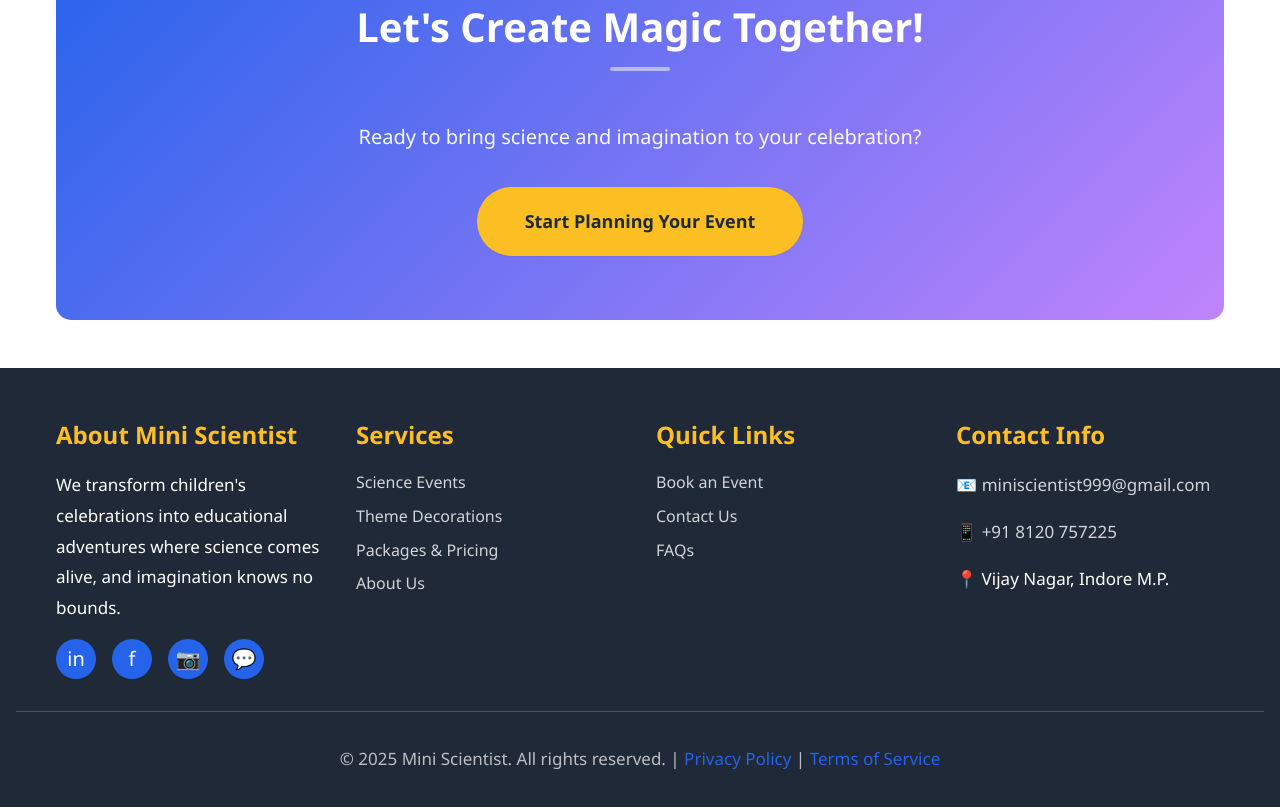
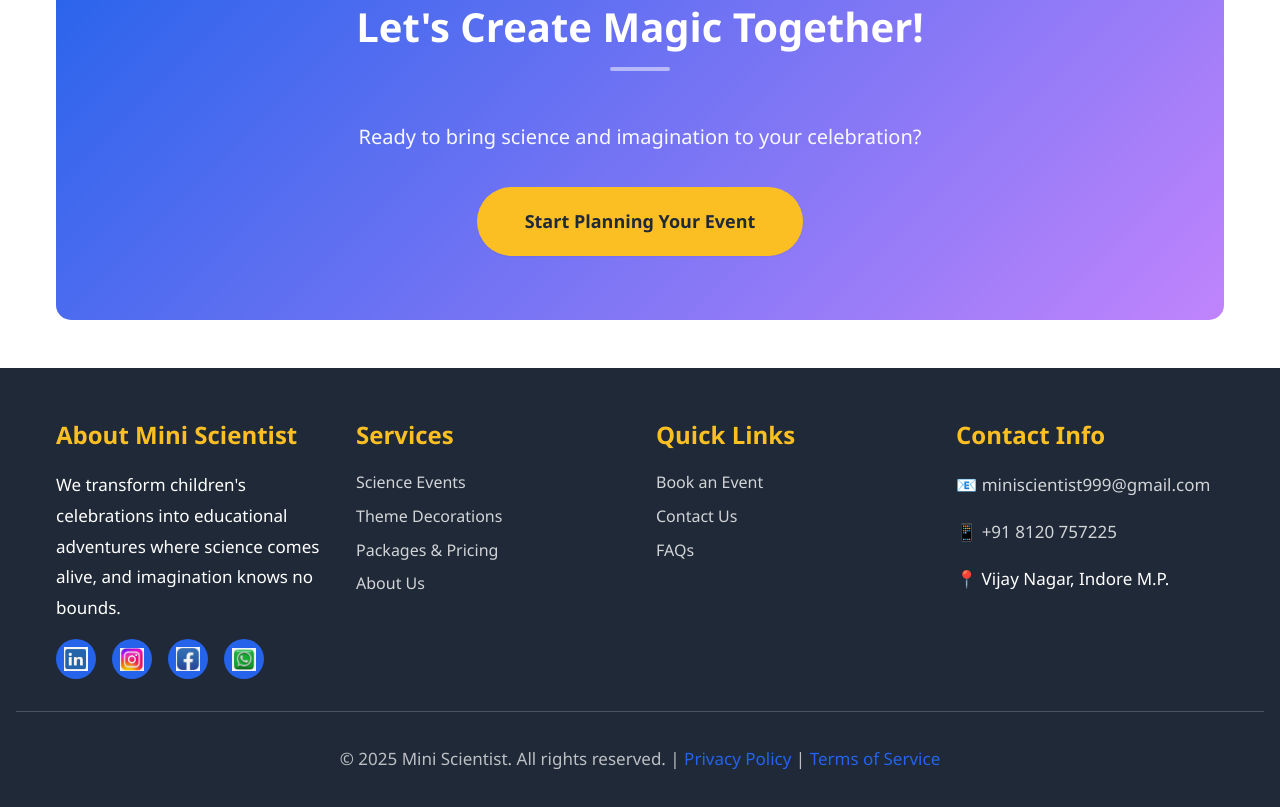
Before and after one commit to Pawan-Chaturvedi/MiniScientist, a website: page about.html in a window 1280 px wide. Shown: the part 7710-8517 px from the top of the page. Drawn offline with Linux system fonts and the light colour scheme.

Commit message:
Logo update

```diff
--- a/about.html
+++ b/about.html
@@ -6,6 +6,7 @@
     <title>About Us - Mini Scientist</title>
     <meta name="description" content="Learn about Mini Scientist - our mission, values, team, and commitment to child safety and education.">
     <link rel="stylesheet" href="css/styles.css">
+    <link rel="stylesheet" href="https://cdnjs.cloudflare.com/ajax/libs/font-awesome/6.4.0/css/all.min.css">
 </head>
 <body>
     <!-- Header & Navigation -->
@@ -298,10 +299,10 @@
                 <h4>About Mini Scientist</h4>
                 <p>We transform children's celebrations into educational adventures where science comes alive, and imagination knows no bounds.</p>
                 <div class="social-links">
-                    <a href="https://www.linkedin.com/in/mini-scientist-749a493a8" target="_blank" title="LinkedIn">in</a>
-                    <a href="#" title="Facebook">f</a>
-                    <a href="#" title="Instagram">📷</a>
-                    <a href="https://wa.me/918120757225" target="_blank" title="WhatsApp">💬</a>
+                    <a href="https://www.linkedin.com/in/mini-scientist-749a493a8" target="_blank" title="LinkedIn"><img src="assets/images/Linkedin.PNG" alt="LinkedIn"></a>
+                    <a href="https://www.instagram.com" target="_blank" title="Instagram"><img src="assets/images/Instagram.PNG" alt="Instagram"></a>
+                    <a href="https://www.facebook.com" target="_blank" title="Facebook"><img src="assets/images/Facebook.PNG" alt="Facebook"></a>
+                    <a href="https://wa.me/918120757225" target="_blank" title="WhatsApp"><img src="assets/images/Whatsapp.PNG" alt="WhatsApp"></a>
                 </div>
             </div>
             <div class="footer-section">
--- a/contact.html
+++ b/contact.html
@@ -6,6 +6,7 @@
     <title>Book an Event - Mini Scientist</title>
     <meta name="description" content="Book your science event or theme decoration. Fill our online form, call us, or message on WhatsApp. Mini Scientist brings science to your celebration!">
     <link rel="stylesheet" href="css/styles.css">
+    <link rel="stylesheet" href="https://cdnjs.cloudflare.com/ajax/libs/font-awesome/6.4.0/css/all.min.css">
 </head>
 <body>
     <!-- Header & Navigation -->
@@ -356,10 +357,10 @@
                 <h4>About Mini Scientist</h4>
                 <p>We transform children's celebrations into educational adventures where science comes alive, and imagination knows no bounds.</p>
                 <div class="social-links">
-                    <a href="https://www.linkedin.com/in/mini-scientist-749a493a8" target="_blank" title="LinkedIn">in</a>
-                    <a href="#" title="Facebook">f</a>
-                    <a href="#" title="Instagram">📷</a>
-                    <a href="https://wa.me/918120757225" target="_blank" title="WhatsApp">💬</a>
+                    <a href="https://www.linkedin.com/in/mini-scientist-749a493a8" target="_blank" title="LinkedIn"><img src="assets/images/Linkedin.PNG" alt="LinkedIn"></a>
+                    <a href="https://www.instagram.com" target="_blank" title="Instagram"><img src="assets/images/Instagram.PNG" alt="Instagram"></a>
+                    <a href="https://www.facebook.com" target="_blank" title="Facebook"><img src="assets/images/Facebook.PNG" alt="Facebook"></a>
+                    <a href="https://wa.me/918120757225" target="_blank" title="WhatsApp"><img src="assets/images/Whatsapp.PNG" alt="WhatsApp"></a>
                 </div>
             </div>
             <div class="footer-section">
--- a/css/styles.css
+++ b/css/styles.css
@@ -814,6 +814,16 @@ footer .container {
   transition: all 0.3s ease;
 }
 
+.social-links a img {
+  width: 24px;
+  height: 24px;
+  object-fit: contain;
+}
+
+.social-links a i {
+  font-size: 1.2rem;
+}
+
 .social-links a:hover {
   background: var(--accent-yellow);
   color: var(--dark-text);
@@ -822,6 +832,16 @@ footer .container {
 
 .social-links a[href*="linkedin"]:hover {
   background: #0077b5;
+  color: var(--white);
+}
+
+.social-links a[href*="instagram"]:hover {
+  background: linear-gradient(135deg, #667eea 0%, #764ba2 100%);
+  color: var(--white);
+}
+
+.social-links a[href*="whatsapp"]:hover {
+  background: #25d366;
   color: var(--white);
 }
 
--- a/packages.html
+++ b/packages.html
@@ -6,6 +6,7 @@
     <title>Packages & Pricing - Mini Scientist</title>
     <meta name="description" content="Explore our affordable packages for birthday parties, school events, and STEM workshops with transparent pricing.">
     <link rel="stylesheet" href="css/styles.css">
+    <link rel="stylesheet" href="https://cdnjs.cloudflare.com/ajax/libs/font-awesome/6.4.0/css/all.min.css">
 </head>
 <body>
     <!-- Header & Navigation -->
@@ -304,10 +305,10 @@
                 <h4>About Mini Scientist</h4>
                 <p>We transform children's celebrations into educational adventures where science comes alive, and imagination knows no bounds.</p>
                 <div class="social-links">
-                    <a href="https://www.linkedin.com/in/mini-scientist-749a493a8" target="_blank" title="LinkedIn">in</a>
-                    <a href="#" title="Facebook">f</a>
-                    <a href="#" title="Instagram">📷</a>
-                    <a href="https://wa.me/918120757225" target="_blank" title="WhatsApp">💬</a>
+                    <a href="https://www.linkedin.com/in/mini-scientist-749a493a8" target="_blank" title="LinkedIn"><img src="assets/images/Linkedin.PNG" alt="LinkedIn"></a>
+                    <a href="https://www.instagram.com" target="_blank" title="Instagram"><img src="assets/images/Instagram.PNG" alt="Instagram"></a>
+                    <a href="https://www.facebook.com" target="_blank" title="Facebook"><img src="assets/images/Facebook.PNG" alt="Facebook"></a>
+                    <a href="https://wa.me/918120757225" target="_blank" title="WhatsApp"><img src="assets/images/Whatsapp.PNG" alt="WhatsApp"></a>
                 </div>
             </div>
             <div class="footer-section">
--- a/science-events.html
+++ b/science-events.html
@@ -6,6 +6,7 @@
     <title>Science Events & Activities - Mini Scientist</title>
     <meta name="description" content="Explore our science events: live shows, hands-on experiments, STEM workshops, and birthday science parties for kids.">
     <link rel="stylesheet" href="css/styles.css">
+    <link rel="stylesheet" href="https://cdnjs.cloudflare.com/ajax/libs/font-awesome/6.4.0/css/all.min.css">
 </head>
 <body>
     <!-- Header & Navigation -->
@@ -207,10 +208,10 @@
                 <h4>About Mini Scientist</h4>
                 <p>We transform children's celebrations into educational adventures where science comes alive, and imagination knows no bounds.</p>
                 <div class="social-links">
-                    <a href="https://www.linkedin.com/in/mini-scientist-749a493a8" target="_blank" title="LinkedIn">in</a>
-                    <a href="#" title="Facebook">f</a>
-                    <a href="#" title="Instagram">📷</a>
-                    <a href="https://wa.me/918120757225" target="_blank" title="WhatsApp">💬</a>
+                    <a href="https://www.linkedin.com/in/mini-scientist-749a493a8" target="_blank" title="LinkedIn"><img src="assets/images/Linkedin.PNG" alt="LinkedIn"></a>
+                    <a href="https://www.instagram.com" target="_blank" title="Instagram"><img src="assets/images/Instagram.PNG" alt="Instagram"></a>
+                    <a href="https://www.facebook.com" target="_blank" title="Facebook"><img src="assets/images/Facebook.PNG" alt="Facebook"></a>
+                    <a href="https://wa.me/918120757225" target="_blank" title="WhatsApp"><img src="assets/images/Whatsapp.PNG" alt="WhatsApp"></a>
                 </div>
             </div>
             <div class="footer-section">
--- a/theme-decorations.html
+++ b/theme-decorations.html
@@ -6,6 +6,7 @@
     <title>Theme Decorations - Mini Scientist</title>
     <meta name="description" content="Explore our amazing theme decorations: Harry Potter, Unicorn, Dinosaur, Space, Superhero, Princess, and custom themes for your event.">
     <link rel="stylesheet" href="css/styles.css">
+    <link rel="stylesheet" href="https://cdnjs.cloudflare.com/ajax/libs/font-awesome/6.4.0/css/all.min.css">
 </head>
 <body>
     <!-- Header & Navigation -->
@@ -292,10 +293,10 @@
                 <h4>About Mini Scientist</h4>
                 <p>We transform children's celebrations into educational adventures where science comes alive, and imagination knows no bounds.</p>
                 <div class="social-links">
-                    <a href="https://www.linkedin.com/in/mini-scientist-749a493a8" target="_blank" title="LinkedIn">in</a>
-                    <a href="#" title="Facebook">f</a>
-                    <a href="#" title="Instagram">📷</a>
-                    <a href="https://wa.me/918120757225" target="_blank" title="WhatsApp">💬</a>
+                    <a href="https://www.linkedin.com/in/mini-scientist-749a493a8" target="_blank" title="LinkedIn"><img src="assets/images/Linkedin.PNG" alt="LinkedIn"></a>
+                    <a href="https://www.instagram.com" target="_blank" title="Instagram"><img src="assets/images/Instagram.PNG" alt="Instagram"></a>
+                    <a href="https://www.facebook.com" target="_blank" title="Facebook"><img src="assets/images/Facebook.PNG" alt="Facebook"></a>
+                    <a href="https://wa.me/918120757225" target="_blank" title="WhatsApp"><img src="assets/images/Whatsapp.PNG" alt="WhatsApp"></a>
                 </div>
             </div>
             <div class="footer-section">
```
Also changed, not shown: index.html (+5 -4 lines), assets/images/Facebook.png (added), assets/images/Instagram.png (added), assets/images/Linkedin.png (added), assets/images/Whatsapp.png (added).
